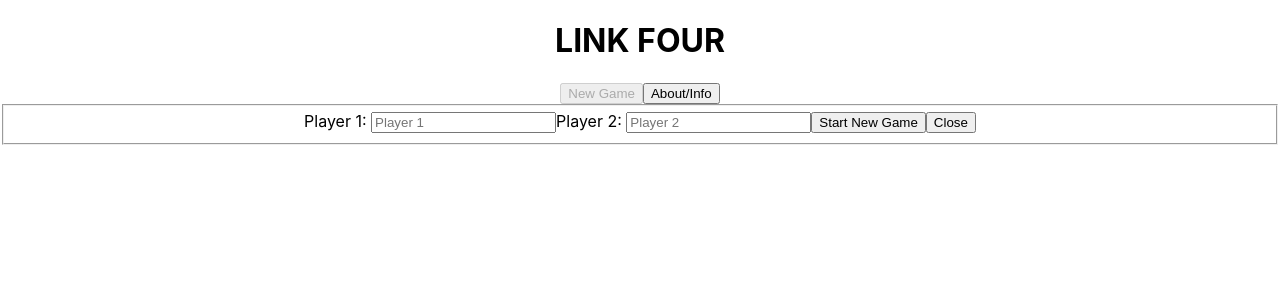
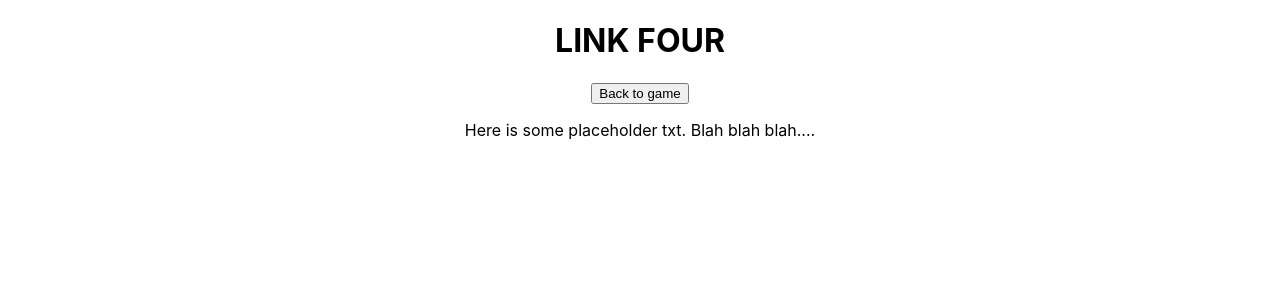
Before and after one commit to tubez7/link-four-react, a React (Create React App) app: page /about in a window 1280 px wide. Both pictures are taken after a click on the button "About/Info". Shown: the top 300 px of the page. Built offline with nearby package versions, Linux system fonts and the light colour scheme.

Commit message:
add about page and nav links

```diff
--- a/src/App.css
+++ b/src/App.css
@@ -29,6 +29,7 @@
 
 .board-space {
   border-style: solid;
+  border-top: none;
 }
 
 /* .game-info {
--- a/src/App.js
+++ b/src/App.js
@@ -1,22 +1,28 @@
 import "./App.css";
 
 import { useState } from "react";
+import { Routes, Route } from "react-router-dom";
 
 import Header from "./components/Header";
 import Main from "./components/Main.jsx";
 import Nav from "./components/Nav.jsx";
+import About from "./components/About";
 
 function App() {
   const [visible, setVisible] = useState(false);
   const [winner, setWinner] = useState(false);
+  const [aboutClicked, setAboutClicked] = useState(false);
 
   return (
     <div className="App">
       <Header />
-      <Nav visible={visible} setVisible={setVisible} />
-      {!winner && (
+      <Nav visible={visible} setVisible={setVisible} aboutClicked={aboutClicked} setAboutClicked={setAboutClicked} />
+      <Routes>
+      <Route path="/" element={!winner && (
         <Main visible={visible} setVisible={setVisible} setWinner={setWinner} />
-      )}
+      )} />
+      <Route path="/about" element={<About visible={visible} />} />
+    </Routes>
     </div>
   );
 }
--- /dev/null
+++ b/src/components/About.jsx
@@ -0,0 +1,4 @@
+export default function About(props) {
+    console.log("props", props);
+    return <div><p>Here is some placeholder txt. Blah blah blah....</p></div>
+}
--- a/src/components/Nav.jsx
+++ b/src/components/Nav.jsx
@@ -1,12 +1,42 @@
-export default function Nav({ visible, setVisible }) {
+import { useNavigate } from "react-router-dom";
+
+export default function Nav({
+  visible,
+  setVisible,
+  aboutClicked,
+  setAboutClicked,
+}) {
   const newGameForm = () => {
     setVisible(false);
   };
 
+  const navigate = useNavigate();
+
+  const handleAboutClicked = (e) => {
+    e.preventDefault();
+    navigate("/about");
+    setAboutClicked(true);
+  };
+
+  const handleBackClicked = (e) => {
+    e.preventDefault();
+    navigate(-1);
+    setAboutClicked(false);
+  };
+
   return (
     <nav className="nav-bar">
-      <button onClick={newGameForm} disabled={!visible}>New Game</button>
-      <button>About/Info</button>
+      {!aboutClicked && (
+        <>
+          <button onClick={newGameForm} disabled={!visible}>
+            New Game
+          </button>
+          <button onClick={handleAboutClicked}>About/Info</button>
+        </>
+      )}
+      {aboutClicked && (
+        <button onClick={handleBackClicked}>Back to game</button>
+      )}
     </nav>
   );
 }
--- a/src/utils/linkFour.js
+++ b/src/utils/linkFour.js
@@ -34,6 +34,10 @@ class LinkFour {
         return `It is ${this.player2}'s (x) turn`;
       }
     }
+  }
+
+  updateBoard(board) {
+    this.board = board;
   }
 
   play(column) {
```
